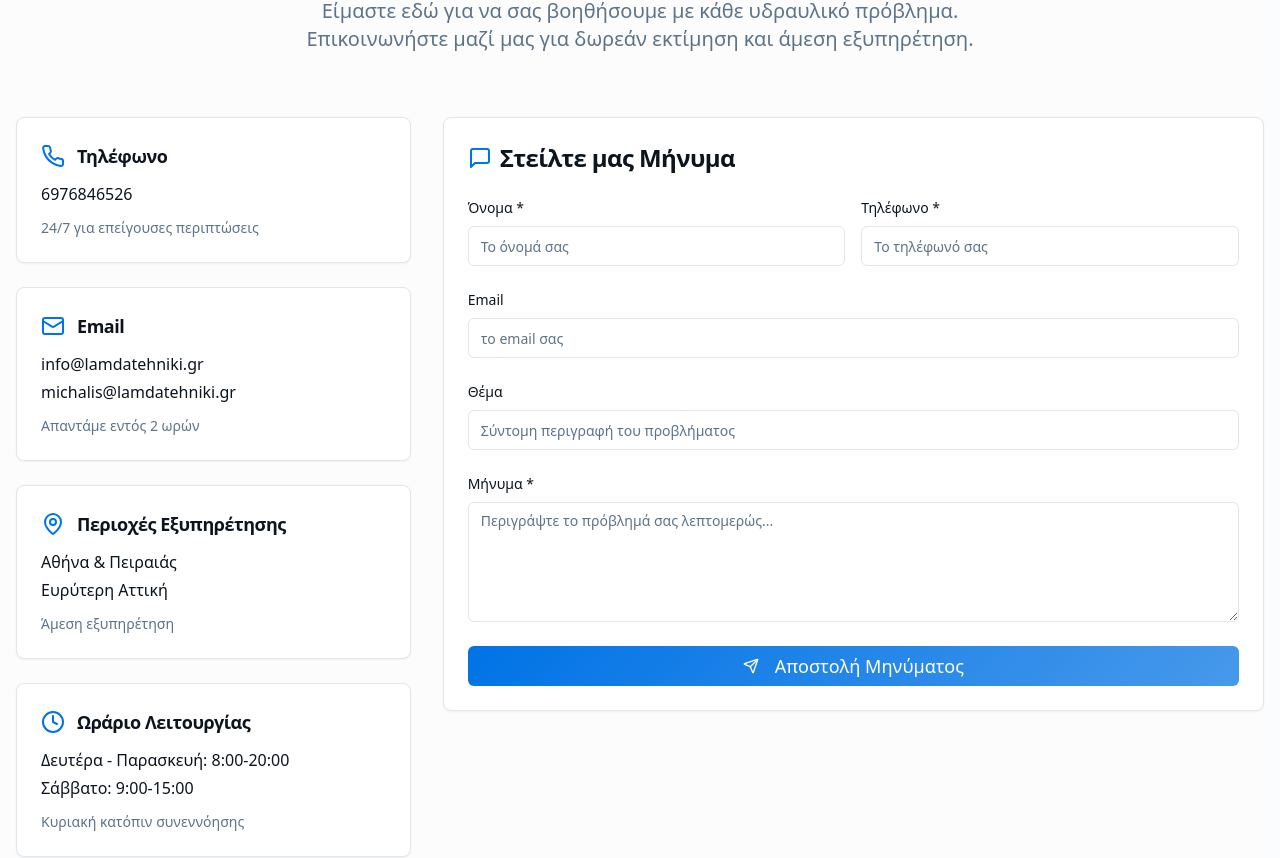
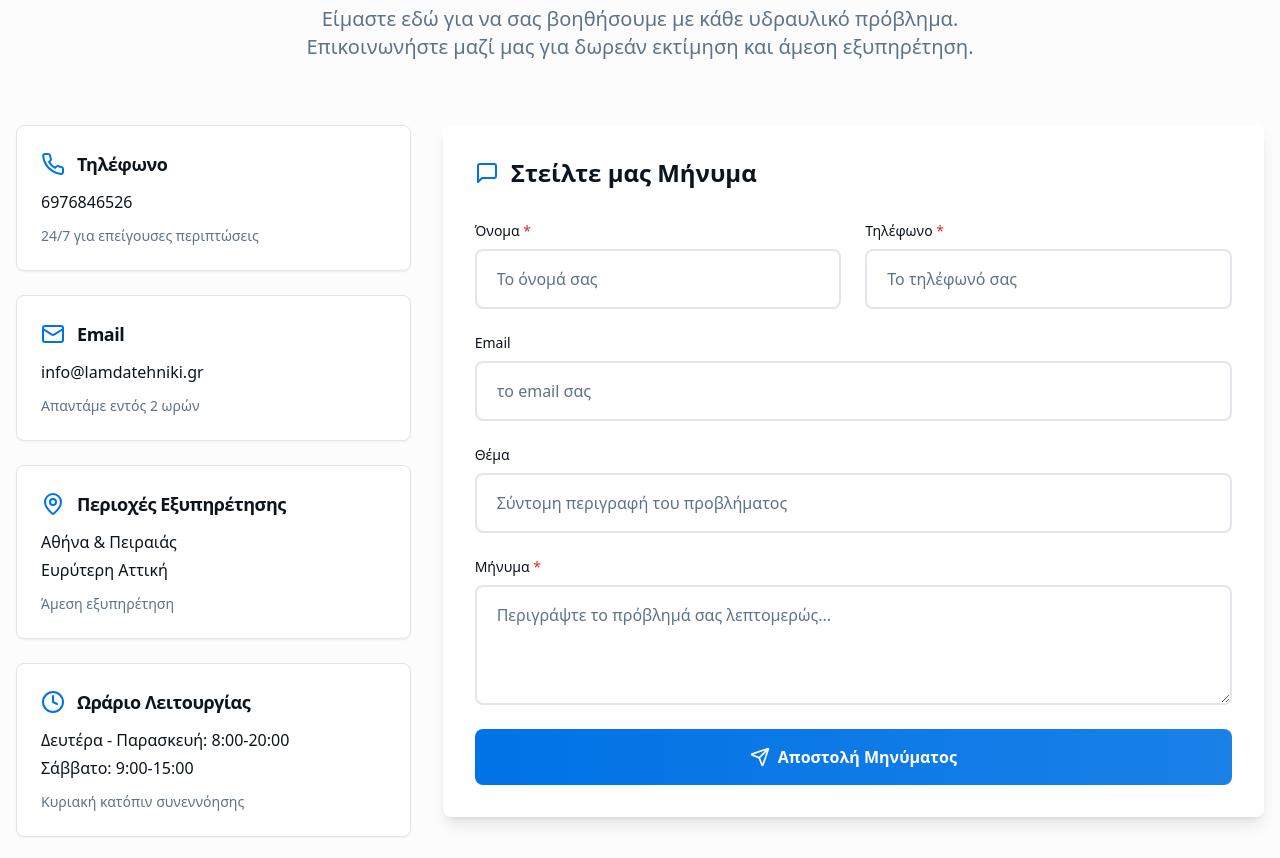
Before and after one commit to marinospalamaris/lamda-tehniki, a React (Vite) app: page / in a window 1280 px wide. Shown: the part 3638-4496 px from the top of the page. Built offline with nearby package versions, Linux system fonts and the light colour scheme.

Commit message:
Refactor: Update logo, remove email, replace form
- Increase logo size for better clarity.
- Remove the email address.
- Replace the contact form with the provided HTML.

```diff
--- a/src/components/Contact.tsx
+++ b/src/components/Contact.tsx
@@ -26,8 +26,7 @@ const Contact = () => {
       icon: <Mail className="h-6 w-6" />,
       title: "Email",
       details: [
-        "info@lamdatehniki.gr",
-        "michalis@lamdatehniki.gr"
+        "info@lamdatehniki.gr"
       ],
       note: "Απαντάμε εντός 2 ωρών"
     },
@@ -51,10 +50,53 @@ const Contact = () => {
     }
   ];
 
-  const handleSubmit = (e: React.FormEvent) => {
+  const handleSubmit = async (e: React.FormEvent<HTMLFormElement>) => {
     e.preventDefault();
-    // Handle form submission here
-    alert("Το μήνυμά σας στάλθηκε επιτυχώς! Θα επικοινωνήσουμε μαζί σας σύντομα.");
+
+    const form = e.currentTarget;
+    const submitBtn = document.getElementById('submitBtn') as HTMLButtonElement;
+    const successMsg = document.getElementById('successMessage') as HTMLDivElement;
+    const errorMsg = document.getElementById('errorMessage') as HTMLDivElement;
+
+    // Disable button during submission
+    if (submitBtn) {
+      submitBtn.innerHTML = 'Αποστολή...';
+      submitBtn.disabled = true;
+    }
+
+    // Hide previous messages
+    if (successMsg) successMsg.style.display = 'none';
+    if (errorMsg) errorMsg.style.display = 'none';
+
+    try {
+      const response = await fetch("https://formspree.io/f/mrbgwqyo", {
+        method: "POST",
+        body: new FormData(form),
+        headers: {
+          'Accept': 'application/json'
+        }
+      });
+
+      if (response.ok) {
+        if (successMsg) {
+          successMsg.style.display = 'block';
+          successMsg.scrollIntoView({ behavior: 'smooth', block: 'center' });
+        }
+        form.reset();
+      } else {
+        throw new Error('Network response was not ok');
+      }
+    } catch (error) {
+      if (errorMsg) {
+        errorMsg.style.display = 'block';
+        errorMsg.scrollIntoView({ behavior: 'smooth', block: 'center' });
+      }
+    } finally {
+      if (submitBtn) {
+        submitBtn.innerHTML = '<svg class="mr-2 h-5 w-5" fill="none" stroke="currentColor" viewBox="0 0 24 24"><path stroke-linecap="round" stroke-linejoin="round" stroke-width="2" d="M12 19l9 2-9-18-9 18 9-2zm0 0v-8"></path></svg>Αποστολή Μηνύματος';
+        submitBtn.disabled = false;
+      }
+    }
   };
 
   return (
@@ -96,77 +138,120 @@ const Contact = () => {
 
           {/* Contact Form */}
           <div className="lg:col-span-2">
-            <Card className="h-fit">
-              <CardHeader>
-                <CardTitle className="flex items-center gap-2 text-2xl">
+            <div className="bg-white rounded-lg shadow-lg p-8">
+              <div className="flex items-center gap-3 mb-8">
                 <MessageSquare className="h-6 w-6 text-primary" />
-                  Στείλτε μας Μήνυμα
-                </CardTitle>
-              </CardHeader>
-              <CardContent>
-                <form onSubmit={handleSubmit} className="space-y-6">
-                  <div className="grid grid-cols-1 md:grid-cols-2 gap-4">
-                    <div>
-                      <label className="text-sm font-medium mb-2 block">
-                        Όνομα *
+                <h2 className="text-2xl font-semibold text-foreground">Στείλτε μας Μήνυμα</h2>
+              </div>
+
+              <form onSubmit={handleSubmit} action="https://formspree.io/f/mrbgwqyo" method="POST">
+                <div className="grid grid-cols-1 md:grid-cols-2 gap-6 mb-6">
+                  <div className="flex flex-col">
+                    <label htmlFor="name" className="text-sm font-medium text-foreground mb-2">
+                      Όνομα <span className="text-red-600">*</span>
                     </label>
-                      <Input
+                    <input
+                      type="text"
+                      id="name"
+                      name="name"
+                      required
                       placeholder="Το όνομά σας"
-                        required
-                        className="w-full"
+                      className="px-5 py-4 border-2 border-border rounded-lg text-base bg-background transition-all duration-300 focus:outline-none focus:border-primary focus:ring-2 focus:ring-primary/20 placeholder:text-muted-foreground"
                     />
                   </div>
-                    <div>
-                      <label className="text-sm font-medium mb-2 block">
-                        Τηλέφωνο *
+
+                  <div className="flex flex-col">
+                    <label htmlFor="phone" className="text-sm font-medium text-foreground mb-2">
+                      Τηλέφωνο <span className="text-red-600">*</span>
                     </label>
-                      <Input
+                    <input
+                      type="tel"
+                      id="phone"
+                      name="phone"
+                      required
                       placeholder="Το τηλέφωνό σας"
-                        required
-                        className="w-full"
+                      className="px-5 py-4 border-2 border-border rounded-lg text-base bg-background transition-all duration-300 focus:outline-none focus:border-primary focus:ring-2 focus:ring-primary/20 placeholder:text-muted-foreground"
+                      onInput={(e) => {
+                        const target = e.target as HTMLInputElement;
+                        let value = target.value.replace(/\D/g, '');
+                        if (value.length >= 10) {
+                          value = value.substring(0, 10);
+                        }
+                        target.value = value;
+                      }}
                     />
                   </div>
                 </div>
 
-                  <div>
-                    <label className="text-sm font-medium mb-2 block">
+                <div className="flex flex-col mb-6">
+                  <label htmlFor="email" className="text-sm font-medium text-foreground mb-2">
                     Email
                   </label>
-                    <Input
+                  <input
                     type="email"
+                    id="email"
+                    name="email"
                     placeholder="το email σας"
-                      className="w-full"
+                    className="px-5 py-4 border-2 border-border rounded-lg text-base bg-background transition-all duration-300 focus:outline-none focus:border-primary focus:ring-2 focus:ring-primary/20 placeholder:text-muted-foreground"
                   />
                 </div>
 
-                  <div>
-                    <label className="text-sm font-medium mb-2 block">
+                <div className="flex flex-col mb-6">
+                  <label htmlFor="subject" className="text-sm font-medium text-foreground mb-2">
                     Θέμα
                   </label>
-                    <Input
+                  <input
+                    type="text"
+                    id="subject"
+                    name="subject"
                     placeholder="Σύντομη περιγραφή του προβλήματος"
-                      className="w-full"
+                    className="px-5 py-4 border-2 border-border rounded-lg text-base bg-background transition-all duration-300 focus:outline-none focus:border-primary focus:ring-2 focus:ring-primary/20 placeholder:text-muted-foreground"
                   />
                 </div>
 
-                  <div>
-                    <label className="text-sm font-medium mb-2 block">
-                      Μήνυμα *
+                <div className="flex flex-col mb-6">
+                  <label htmlFor="message" className="text-sm font-medium text-foreground mb-2">
+                    Μήνυμα <span className="text-red-600">*</span>
                   </label>
-                    <Textarea
+                  <textarea
+                    id="message"
+                    name="message"
+                    required
                     placeholder="Περιγράψτε το πρόβλημά σας λεπτομερώς..."
-                      className="w-full min-h-[120px]"
-                      required
+                    className="px-5 py-4 border-2 border-border rounded-lg text-base bg-background transition-all duration-300 focus:outline-none focus:border-primary focus:ring-2 focus:ring-primary/20 placeholder:text-muted-foreground resize-y min-h-[120px]"
                   />
                 </div>
 
-                  <Button type="submit" variant="hero" className="w-full">
-                    <Send className="mr-2 h-5 w-5" />
+                {/* Hidden fields για το Formspree */}
+                <input type="hidden" name="_to" value="info@lamdatehniki.gr" />
+                <input type="hidden" name="_subject" value="Νέα επικοινωνία από την ιστοσελίδα" />
+
+                <button
+                  type="submit"
+                  id="submitBtn"
+                  className="w-full px-8 py-4 bg-gradient-to-r from-primary to-primary/90 text-primary-foreground border-none rounded-lg text-base font-semibold cursor-pointer transition-all duration-300 flex items-center justify-center gap-2 hover:from-primary/90 hover:to-primary/80 hover:-translate-y-0.5 hover:shadow-lg disabled:opacity-70 disabled:cursor-not-allowed disabled:transform-none"
+                >
+                  <Send className="h-5 w-5" />
                   Αποστολή Μηνύματος
-                  </Button>
+                </button>
               </form>
-              </CardContent>
-            </Card>
+
+              <div
+                id="successMessage"
+                style={{ display: 'none' }}
+                className="mt-5 bg-green-50 text-green-800 px-5 py-4 rounded-lg text-center border-l-4 border-green-500"
+              >
+                ✅ Το μήνυμά σας στάλθηκε επιτυχώς! Θα επικοινωνήσουμε σύντομα.
+              </div>
+
+              <div
+                id="errorMessage"
+                style={{ display: 'none' }}
+                className="mt-5 bg-red-50 text-red-800 px-5 py-4 rounded-lg text-center border-l-4 border-red-500"
+              >
+                ❌ Υπήρξε ένα πρόβλημα. Παρακαλώ δοκιμάστε ξανά ή καλέστε μας.
+              </div>
+            </div>
           </div>
         </div>
 
--- a/src/components/Footer.tsx
+++ b/src/components/Footer.tsx
@@ -42,7 +42,7 @@ const Footer = () => {
               <img
                 src="/lovable-uploads/15c342f7-221e-4962-b976-c0d14f985b2a.png"
                 alt="Λάμδα Τεχνική Logo"
-                className="h-12 w-12 object-contain"
+                className="h-16 w-16 object-contain"
               />
               <div>
                 <h3 className="text-2xl font-bold">Λάμδα Τεχνική</h3>
--- a/src/components/Header.tsx
+++ b/src/components/Header.tsx
@@ -36,7 +36,7 @@ const Header = () => {
             <img
               src="/lovable-uploads/15c342f7-221e-4962-b976-c0d14f985b2a.png"
               alt="Λάμδα Τεχνική Logo"
-              className="h-12 w-12 object-contain"
+              className="h-16 w-16 object-contain"
             />
             <div>
               <h1 className="text-2xl font-bold text-primary">Λάμδα Τεχνική</h1>
```
Lines whose indentation alone changed are shown as unchanged.
